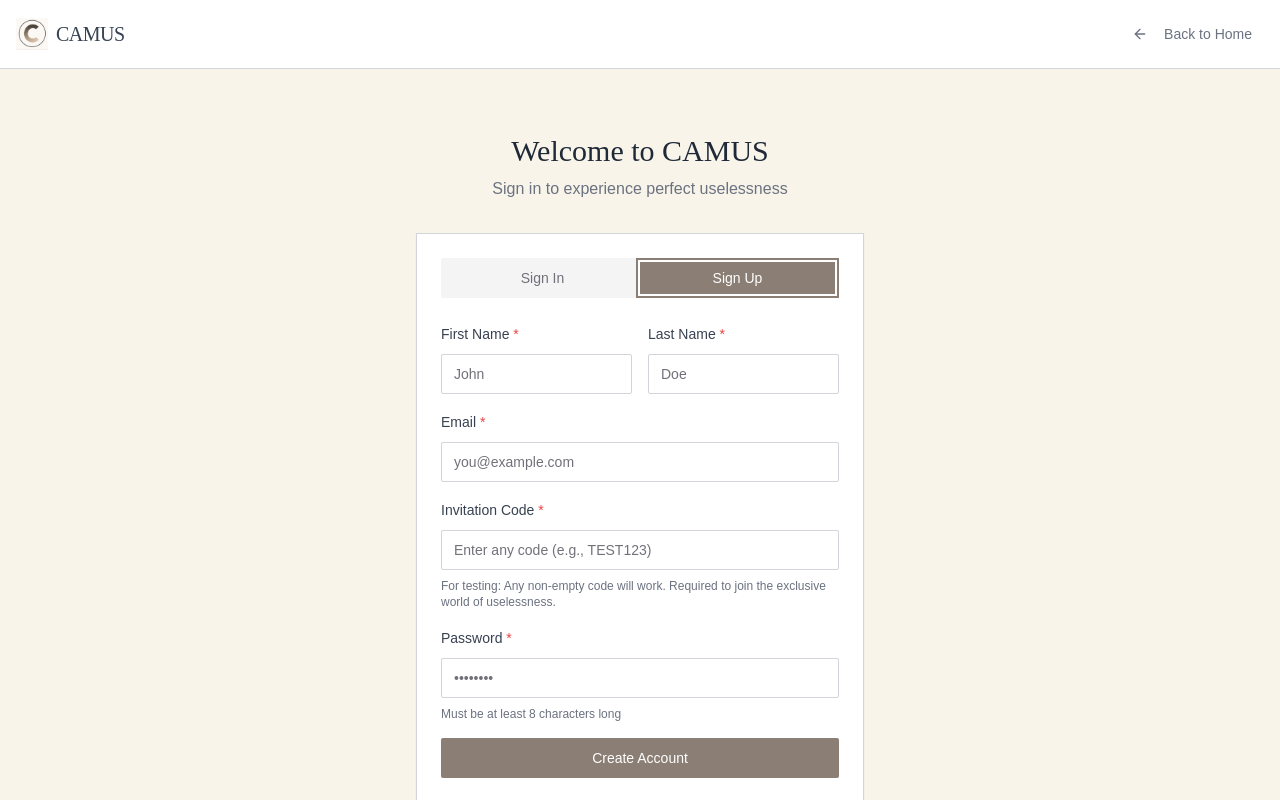
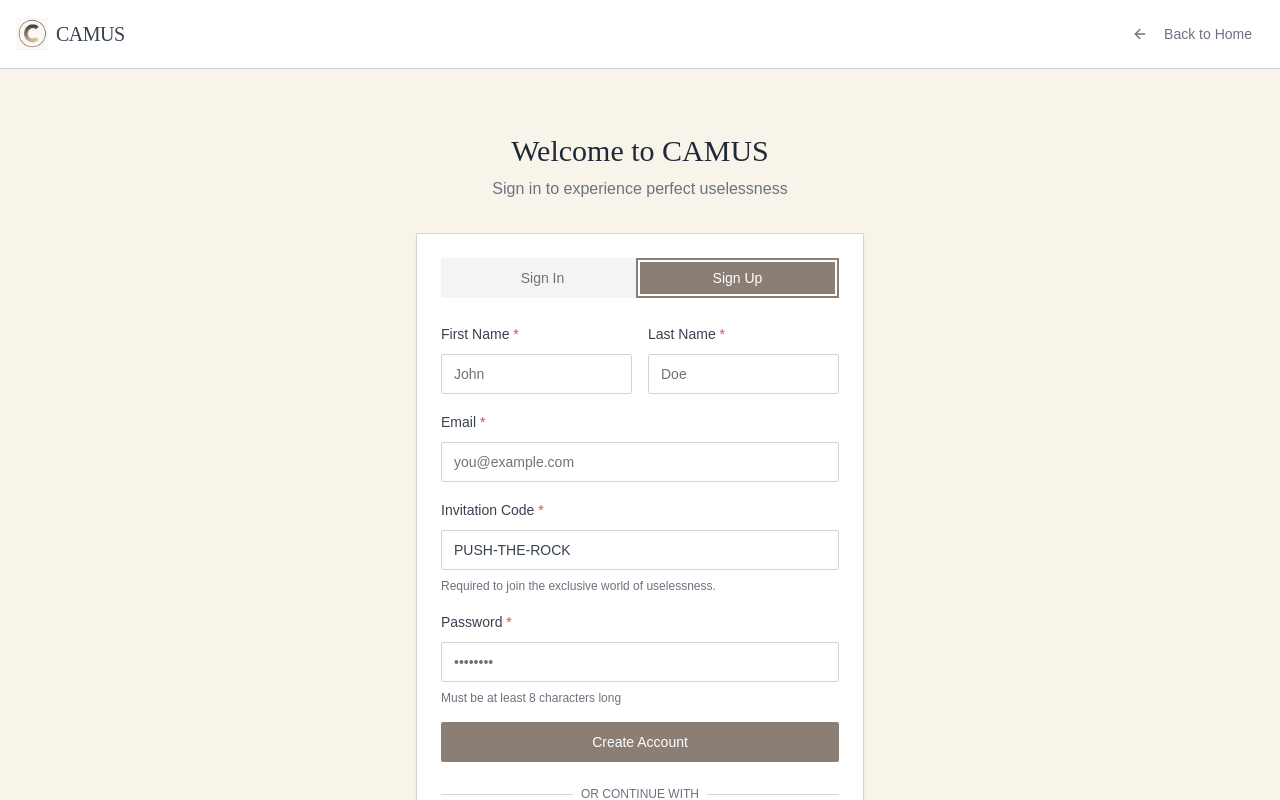
Before and after one commit to js8544/camus, a Next.js app: page /auth/signin in a window 1280 px wide. Both pictures are taken after a click on the tab "Sign Up". Shown: the top 800 px of the page. Built offline with nearby package versions, Linux system fonts and the light colour scheme.

Commit message:
update invitation code

```diff
--- a/app/auth/signin/page.tsx
+++ b/app/auth/signin/page.tsx
@@ -314,11 +314,12 @@ function AuthPageContent() {
                         name="invitationCode"
                         type="text"
                         placeholder="Enter any code (e.g., TEST123)"
+                        defaultValue="PUSH-THE-ROCK"
                         required
                         className="border-gray-300 focus-visible:ring-taupe"
                       />
                       <p className="text-xs text-gray-500">
-                        For testing: Any non-empty code will work. Required to join the exclusive world of uselessness.
+                        Required to join the exclusive world of uselessness.
                       </p>
                     </div>
                     <div className="space-y-2">
```
